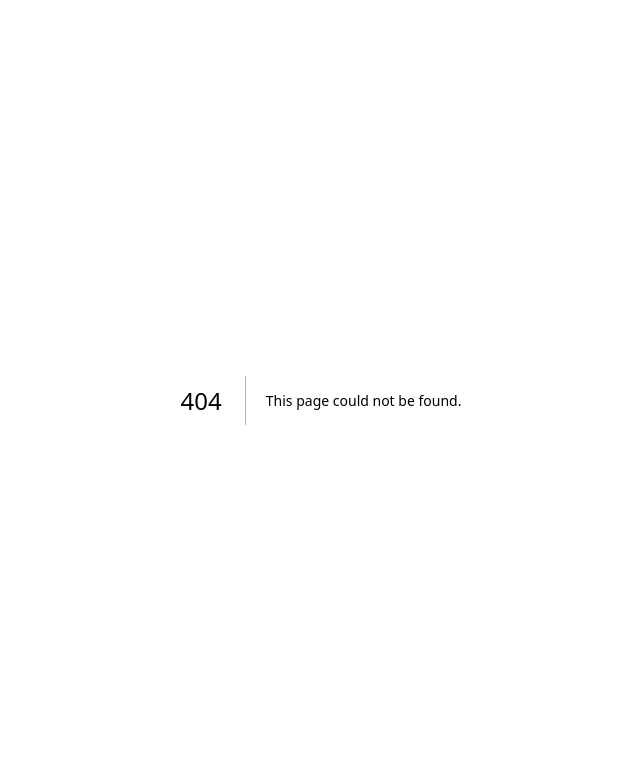
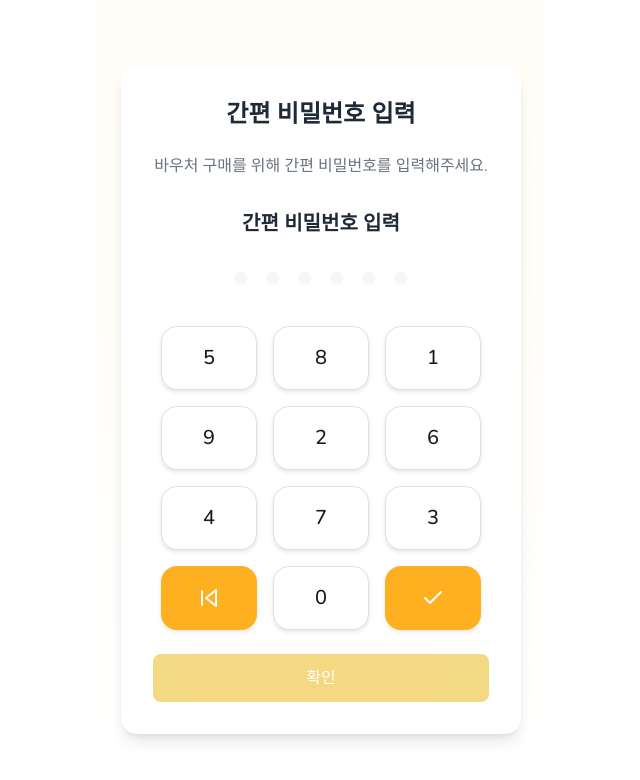
Before and after one commit to Team-Tokkit/Tokkit-Client, a Next.js app: page /vouchers/purchase/verify in a window 1280 px wide. Before the commit this address had no page. Shown: the top 780 px of the page, without its empty margins (319-959 px from the left). Built offline with nearby package versions, Linux system fonts and the light colour scheme; no server answers.

Commit message:
feat: 바우처 구매하기 시 간편 비밀번호 인증 페이지 구현

```diff
--- /dev/null
+++ b/app/vouchers/components/PurchasePassword.tsx
@@ -0,0 +1,28 @@
+import { motion } from "framer-motion";
+import VirtualKeypad from "@/components/virtual-keypad";
+
+interface SimplePassWordProps {
+  onComplete: (password: string) => void;
+  isConfirm?: boolean;
+}
+
+export default function PurchasePassowrd({
+  onComplete,
+  isConfirm = false,
+}: SimplePassWordProps) {
+  const title = isConfirm ? "간편 비밀번호 재입력" : "간편 비밀번호 입력";
+
+  return (
+    <motion.div
+      initial={{ opacity: 0, y: 20 }}
+      animate={{ opacity: 1, y: 0 }}
+      className="flex-1 flex flex-col items-center justify-center"
+    >
+      <div className="mb-8 text-center">
+        <h2 className="text-xl font-semibold">{title}</h2>
+      </div>
+
+      <VirtualKeypad onComplete={onComplete} />
+    </motion.div>
+  );
+}
--- /dev/null
+++ b/app/vouchers/components/PurchaseTokenBalance.tsx
@@ -0,0 +1,58 @@
+"use client"
+
+import { Wallet, ArrowUpRight } from "lucide-react"
+import { motion } from "framer-motion"
+import { useRouter } from "next/navigation"
+
+interface PurchaseTokenBalanceProps {
+  userName: string
+  accountNumber: string
+  tokenBalance: number
+}
+
+export default function PurchaseTokenBalance({ userName, accountNumber, tokenBalance }: PurchaseTokenBalanceProps) {
+  const router = useRouter()
+
+  return (
+    <motion.div
+      className="relative w-full rounded-xl border border-amber-100 bg-gradient-to-r from-amber-50 to-white p-4 cursor-pointer"
+      initial={{ opacity: 0, y: 10 }}
+      animate={{ opacity: 1, y: 0 }}
+      transition={{ duration: 0.3 }}
+      onClick={() => router.push("/wallet")}
+      whileHover={{ scale: 1.01 }}
+      whileTap={{ scale: 0.99 }}
+    >
+      <div className="absolute top-3 right-3">
+        <div className="flex items-center text-xs text-gray-500 hover:text-[#FFB020]">
+          <span>지갑으로 이동</span>
+          <ArrowUpRight className="h-3 w-3 ml-1" />
+        </div>
+      </div>
+
+      <div className="flex items-center mb-3">
+        <div className="flex items-center justify-center h-10 w-10 rounded-full bg-[#FFB020] mr-3">
+          <Wallet className="h-5 w-5 text-white" />
+        </div>
+        <div>
+          <p className="text-sm font-medium text-gray-800">
+            <span className="font-bold">{userName}</span> 님의 지갑
+          </p>
+          <p className="text-xs text-gray-500">{accountNumber}</p>
+        </div>
+      </div>
+
+      <div className="mt-2">
+        <div className="flex justify-between items-baseline">
+          <div>
+            <p className="text-sm text-gray-600">토큰 잔액</p>
+            <div className="flex items-baseline">
+              <p className="text-2xl font-bold text-gray-800">{tokenBalance.toLocaleString()}</p>
+              <p className="ml-1 text-sm font-medium text-[#FFB020]">원</p>
+            </div>
+          </div>
+        </div>
+      </div>
+    </motion.div>
+  )
+}
--- /dev/null
+++ b/app/vouchers/components/VoucherPurchaseCard.tsx
@@ -0,0 +1,87 @@
+"use client";
+
+import { useRouter } from "next/navigation";
+import Image from "next/image";
+import { motion } from "framer-motion";
+import type { Voucher } from "@/app/vouchers/types/voucher";
+
+interface Props {
+  voucher: Voucher;
+  onCardClick?: (voucher: Voucher) => void;
+}
+
+export default function VoucherPurchaseCard({ voucher, onCardClick }: Props) {
+  const router = useRouter();
+
+  const handleCardClick = () => {
+    if (onCardClick) {
+      onCardClick(voucher);
+    } else {
+      router.push(`/vouchers/details/${voucher.id}`);
+    }
+  };
+
+  const remainingCount = voucher.remainingCount;
+  const fillPercent = Math.round(
+    (100 * (voucher.totalCount - remainingCount)) / voucher.totalCount
+  );
+
+  return (
+    <motion.div
+      className="bg-white rounded-xl shadow-sm overflow-hidden cursor-pointer"
+      whileHover={{ y: -2 }}
+      transition={{ duration: 0.2 }}
+      onClick={handleCardClick}
+    >
+      <div className="relative h-40">
+        <Image
+          src={voucher.imageUrl}
+          alt={voucher.name}
+          fill
+          className="object-cover"
+          unoptimized
+        />
+        <div className="absolute top-2 right-2 flex items-center space-x-2 bg-black/70 text-white text-xs px-3 py-1 rounded-full">
+          <span>남은 수량: {remainingCount}개</span>
+          <div className="w-16 bg-gray-300 rounded-full h-2">
+            <div
+              className="h-2 rounded-full bg-[#FFB020]"
+              style={{ width: `${fillPercent}%` }}
+            />
+          </div>
+        </div>
+      </div>
+
+      <div className="p-4">
+        <h3 className="text-lg font-bold text-[#1A1A1A] mb-1">
+          {voucher.name}
+        </h3>
+        <p className="text-sm text-[#666666] mb-2">{voucher.description}</p>
+
+        <div className="flex justify-between items-center">
+          <div>
+            <p className="text-xs text-[#666666]">유효기간</p>
+            <p className="text-sm font-medium">
+              {new Date(voucher.validDate)
+                .toLocaleDateString()
+                .replace(/\.$/, "")}
+            </p>
+          </div>
+          <div className="text-right">
+            <p className="text-lg font-bold">
+              {voucher.price.toLocaleString()}원
+              <span className="text-xs text-[#FF4D4F] ml-1 align-middle">
+                토큰가
+              </span>
+            </p>
+            {voucher.originalPrice && (
+              <p className="text-xs text-[#666666] line-through">
+                {voucher.originalPrice.toLocaleString()}원
+              </p>
+            )}
+          </div>
+        </div>
+      </div>
+    </motion.div>
+  );
+}
--- /dev/null
+++ b/app/vouchers/purchase/verify/page.tsx
@@ -0,0 +1,64 @@
+"use client"
+
+import { useRouter, useSearchParams } from "next/navigation"
+import { useState } from "react"
+import PurchasePassword from "../../components/PurchasePassword"
+import { purchaseVoucher } from "@/lib/api/voucher"
+import { verifySimplePassword } from "@/app/payment/api/payment"
+
+export default function VoucherPurchaseVerifyPage() {
+  const router = useRouter()
+  const params = useSearchParams()
+  const voucherId = Number(params.get("voucherId"))
+
+  const [password, setPassword] = useState<string | null>(null)
+  const [loading, setLoading] = useState(false)
+  const [error, setError] = useState<string | null>(null)
+
+  const handleComplete = (input: string) => {
+    setPassword(input)
+    setError(null)
+  }
+
+  const handleConfirm = async () => {
+    if (!password) return
+    setLoading(true)
+    try {
+      const valid = await verifySimplePassword(password)
+      if (!valid) {
+        setError('비밀번호가 일치하지 않습니다. 다시 입력해주세요.')
+        return
+      }
+      await purchaseVoucher({ voucherId, simplePassword: password })
+      router.push('/wallet/voucher/purchase')
+    } catch (e) {
+      setError('구매에 실패했습니다. 다시 시도해주세요.')
+        console.error(e)
+    } finally {
+      setLoading(false)
+    }
+  }
+
+  return (
+    <div className="min-h-screen bg-gradient-to-b from-amber-50/50 to-white flex items-center justify-center p-6">
+      <div className="w-full max-w-md bg-white rounded-2xl shadow-lg p-8">
+        <h2 className="text-2xl font-semibold text-center mb-6">간편 비밀번호 입력</h2>
+        <p className="text-gray-500 text-center mb-8">
+          바우처 구매를 위해 간편 비밀번호를 입력해주세요.
+        </p>
+
+        <PurchasePassword onComplete={handleComplete} />
+
+        {error && <p className="text-red-500 text-sm text-center mt-2">{error}</p>}
+
+        <button
+          onClick={handleConfirm}
+          disabled={!password || loading}
+          className="mt-6 w-full bg-yellow-500 text-white py-3 rounded-lg hover:bg-yellow-600 transition duration-200 disabled:opacity-50"
+        >
+          {loading ? '처리 중...' : '확인'}
+        </button>
+      </div>
+    </div>
+  )
+}
```
